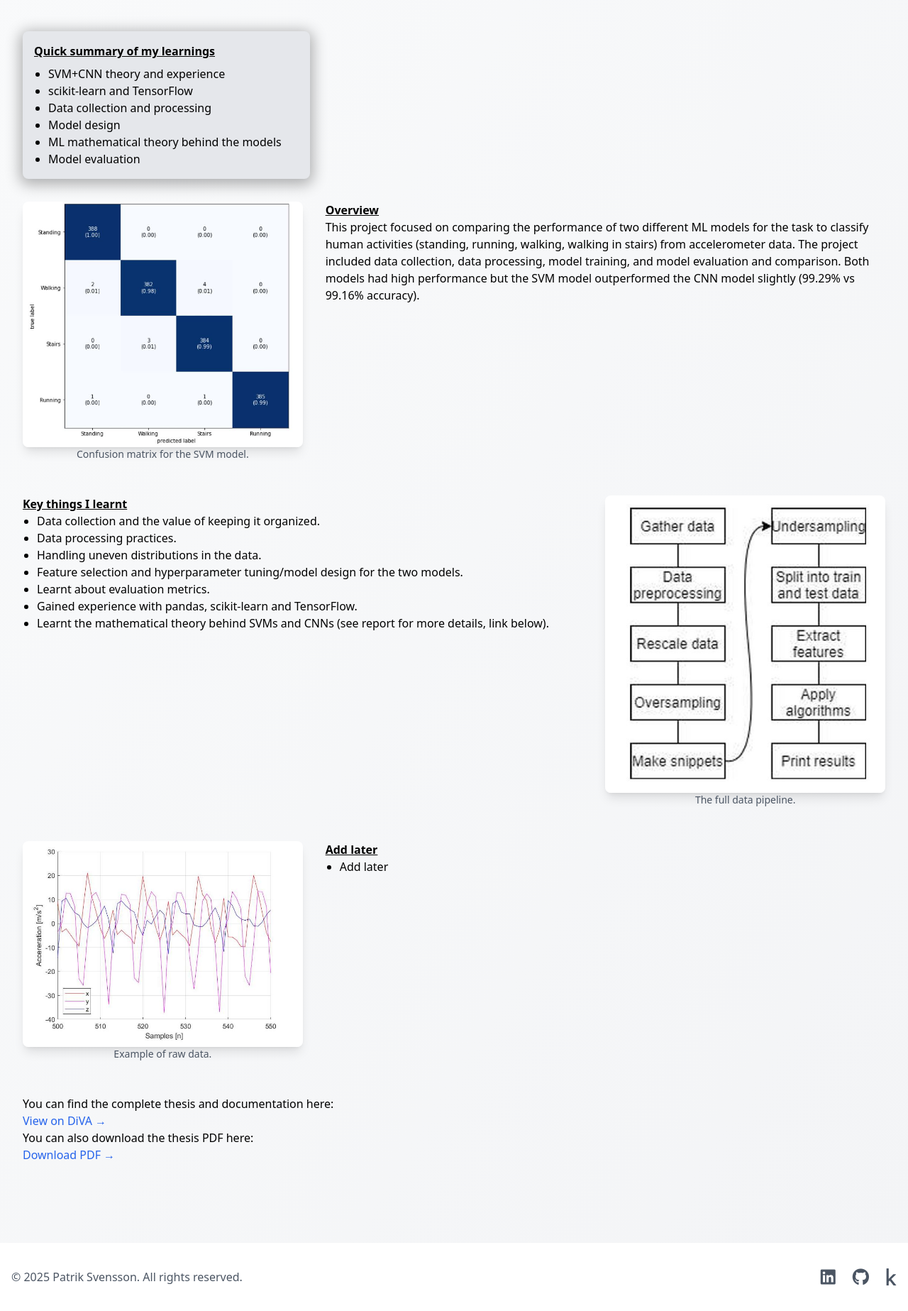
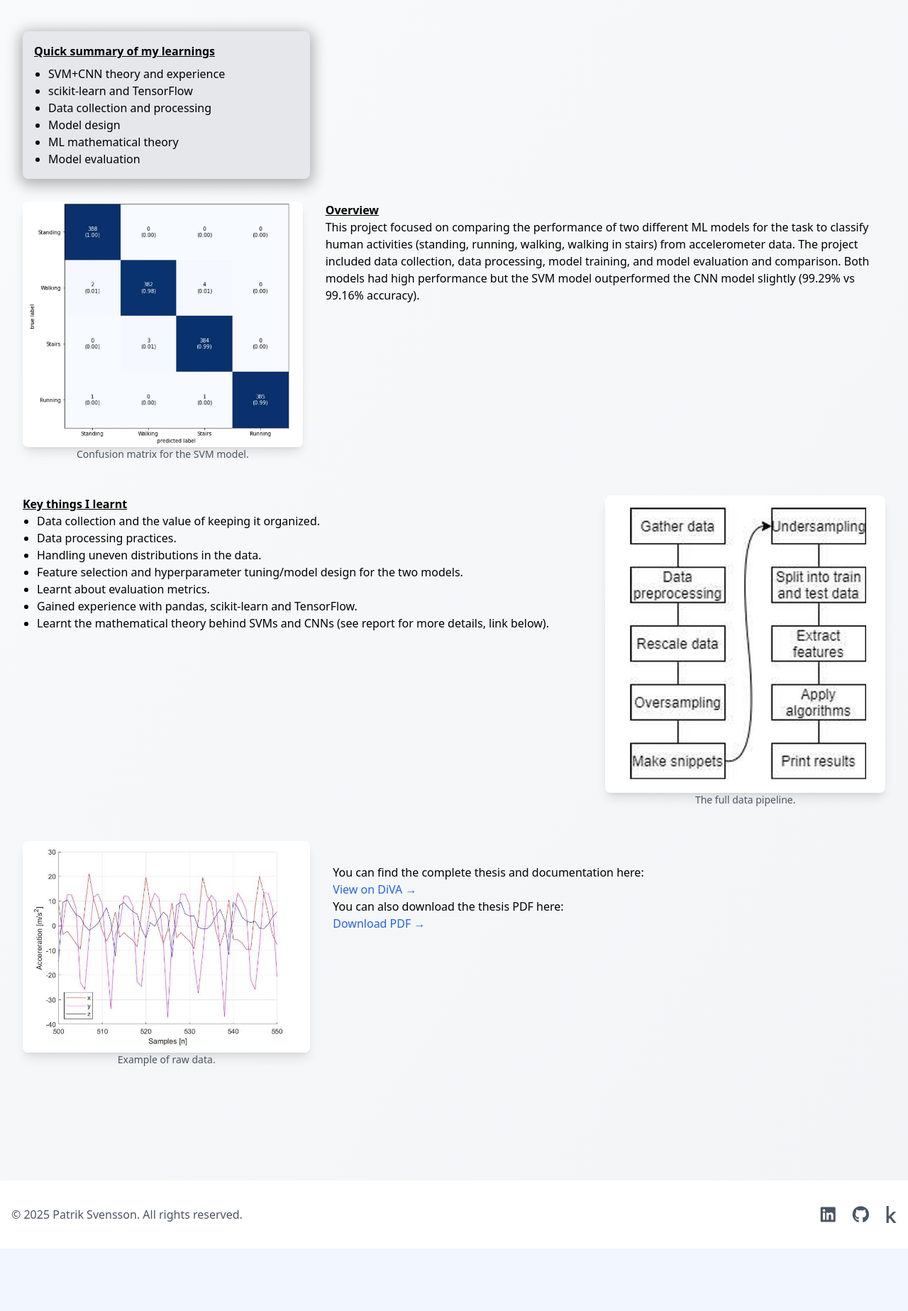
Before and after one commit to patriksn/portfolio, a Flask app: page /activity-recognition in a window 1280 px wide. Shown: the part 200-2047 px from the top of the page at 71% size. After the commit the page ends 1959 px from the top, so only its background shows below. Run offline with Flask 3, Linux system fonts and the light colour scheme; some libraries are stand-ins or nearby versions.

Commit message:
Fix: Broken pdf link p2 + more
Minor text changes, moved links to the side of picture 3

```diff
--- a/portfolio_page/app.py
+++ b/portfolio_page/app.py
@@ -107,7 +107,7 @@ projects = {
         'technologies': ['python', 'scikit-learn', 'TensorFlow'],
         'links': {
             'thesis': 'https://www.diva-portal.org/smash/record.jsf?dswid=6950&pid=diva2%3A1635754&c=1&searchType=SIMPLE&language=en&query=%22Erik+Wendel%22+%22Patrik+Svensson%22&af=%5B%5D&aq=%5B%5B%5D%5D&aq2=%5B%5B%5D%5D&aqe=%5B%5D&noOfRows=50&sortOrder=author_sort_asc&sortOrder2=title_sort_asc&onlyFullText=false&sf=all',
-            'pdf': 'pdfs/bachelors_thesis.pdf'
+            'pdf': 'pdfs/BachelorThesisSvenssonWendel.pdf'
         }
     },
     'lung-segmentation': {
--- a/portfolio_page/templates/project2.html
+++ b/portfolio_page/templates/project2.html
@@ -22,7 +22,7 @@
         <li>scikit-learn and TensorFlow</li>
         <li>Data collection and processing</li>
         <li>Model design</li>
-        <li>ML mathematical theory behind the models</li>
+        <li>ML mathematical theory</li>
         <li>Model evaluation</li>
     </ul>
 </div>
@@ -65,14 +65,12 @@
             <img src="{{ url_for('static', filename='images/project2_2.JPG') }}" alt="Project 2 Results" class="w-full h-auto rounded-lg shadow-lg">
             <figcaption class="text-center text-sm text-gray-600">Example of raw data.</figcaption>
         </div>
-        <div class="md:w-2/3 prose">
+        <!--<div class="md:w-2/3 prose">
             <h2 class="font-bold underline">Add later</h2>
             <ul class="list-disc pl-5">
                 <li>Add later</li>
             </ul>
-        </div>
-    </div>
-
+        </div>-->
         {% if project.links %}
         <div class="mt-8">
             {% if project.links.thesis %}
@@ -86,4 +84,7 @@
         </div>
         {% endif %}
     </div>
+
+
+</div>
 {% endblock %}
```
Lines whose indentation alone changed are shown as unchanged.
